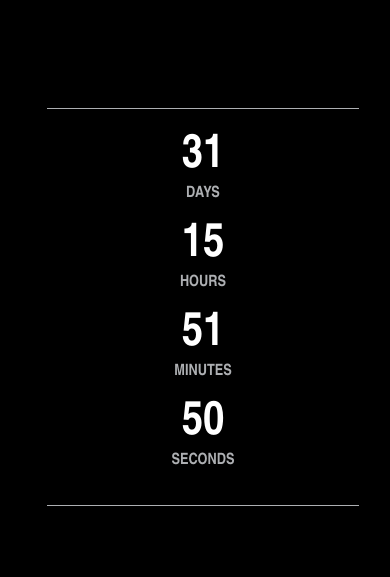
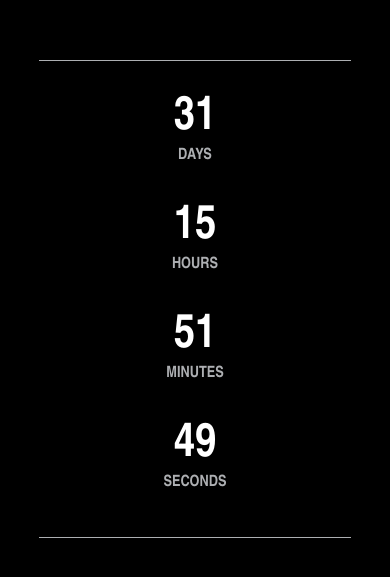
Before and after one commit to NovaProton/ourhouse, a plain HTML site: page index.html in a window 390 px wide. Shown: the part 123-700 px from the top of the page. Drawn offline with nearby package versions, Linux system fonts and the light colour scheme.

Commit message:
Update index.html

```diff
--- a/index.html
+++ b/index.html
@@ -1,14 +1,95 @@
 <!DOCTYPE html>
-<html lang="en" >
+<html lang="en">
 <head>
   <meta charset="UTF-8">
   <title>Counting down until freedom!</title>
-  <link rel="stylesheet" href="./style.css">
   <meta name="viewport" content="width=device-width, initial-scale=1.0" />
+  <style>
+  html {
+    box-sizing: border-box;
+  }
 
+  *, *:before, *:after {
+    box-sizing: inherit;
+  }
+
+  html,
+  body {
+    background-color: #000;
+    width: 100%;
+    height: 100%;
+    margin: 0;
+    padding: 0;
+  }
+
+  @keyframes celebrate {
+    from {
+      transform: scale(1);
+      text-shadow: 0 0 10px #FFD700;
+    }
+    to {
+      transform: scale(1.1);
+      text-shadow: 0 0 20px #FFD700, 0 0 30px #FF8C00;
+    }
+  }
+
+  ul#countdown {
+    position: relative;
+    top: 50%;
+    transform: translateY(-50%);
+    width: 90%;
+    max-width: 600px;
+    margin: 0 auto;
+    padding: 15px 0 20px 0;
+    color: #fff;
+    border: 1px solid #adafb2;
+    border-width: 1px 0;
+    overflow: hidden;
+    font-family: "Arial Narrow", Arial, sans-serif;
+    font-weight: bold;
+    list-style: none;
+  }
+
+  ul#countdown li {
+    margin: 0;
+    padding: 10px 0;
+    display: inline-block;
+    width: 25%;
+    font-size: 72px;
+    font-size: 6vw;
+    text-align: center;
+  }
+
+  ul#countdown li .label {
+    color: #adafb2;
+    font-size: 18px;
+    font-size: 1.5vw;
+    text-transform: uppercase;
+  }
+
+  /* Mobile styles - stacking the countdown elements vertically */
+  @media screen and (max-width: 768px) {
+    ul#countdown {
+      width: 80%;
+      padding: 20px 0;
+    }
+
+    ul#countdown li {
+      display: block;
+      width: 100%;
+      margin-bottom: 15px;
+      font-size: 48px;
+      font-size: 12vw;
+    }
+
+    ul#countdown li .label {
+      font-size: 16px;
+      font-size: 4vw;
+    }
+  }
+  </style>
 </head>
 <body>
-<!-- partial:index.partial.html -->
   <ul id="countdown">
     <li id="days">
       <div class="number">00</div>
@@ -27,9 +108,127 @@
       <div class="label">Seconds</div>
     </li>
   </ul>
-<!-- partial -->
-  <script src='//cdnjs.cloudflare.com/ajax/libs/jquery/2.1.3/jquery.min.js'></script>
-<script src='https://cdnjs.cloudflare.com/ajax/libs/jquery-easing/1.3/jquery.easing.min.js'></script><script  src="./script.js"></script>
 
+  <script src='https://cdnjs.cloudflare.com/ajax/libs/jquery/2.1.3/jquery.min.js'></script>
+  <script src='https://cdnjs.cloudflare.com/ajax/libs/jquery-easing/1.3/jquery.easing.min.js'></script>
+  <script>
+  /* --------------------------
+   * GLOBAL VARS
+   * -------------------------- */
+  // The date you want to count down to
+  var targetDate = new Date("2025/04/05 12:00:00");
+
+  // Other date related variables
+  var days;
+  var hrs;
+  var min;
+  var sec;
+
+  /* --------------------------
+   * ON DOCUMENT LOAD
+   * -------------------------- */
+  $(function() {
+     // Calculate time until launch date
+     timeToLaunch();
+    // Transition the current countdown from 0
+    numberTransition('#days .number', days, 1000, 'easeOutQuad');
+    numberTransition('#hours .number', hrs, 1000, 'easeOutQuad');
+    numberTransition('#minutes .number', min, 1000, 'easeOutQuad');
+    numberTransition('#seconds .number', sec, 1000, 'easeOutQuad');
+    // Begin Countdown
+    setTimeout(countDownTimer,1001);
+  });
+
+  /* --------------------------
+   * FIGURE OUT THE AMOUNT OF
+     TIME LEFT BEFORE LAUNCH
+   * -------------------------- */
+  function timeToLaunch(){
+      // Get the current date
+      var currentDate = new Date();
+
+      // Find the difference between dates
+      var diff = (targetDate - currentDate)/1000;
+
+      // If countdown has ended, return all zeros and set flag
+      if (diff <= 0) {
+          days = 0;
+          hrs = 0;
+          min = 0;
+          sec = 0;
+          return true; // Countdown has ended
+      }
+
+      // Otherwise calculate remaining time
+      diff = Math.floor(diff);
+
+      // Check number of days until target
+      days = Math.floor(diff/(24*60*60));
+      sec = diff - days * 24*60*60;
+
+      // Check number of hours until target
+      hrs = Math.floor(sec/(60*60));
+      sec = sec - hrs * 60*60;
+
+      // Check number of minutes until target
+      min = Math.floor(sec/(60));
+      sec = sec - min * 60;
+
+      return false; // Countdown still going
+  }
+
+  /* --------------------------
+   * DISPLAY THE CURRENT
+     COUNT TO LAUNCH
+   * -------------------------- */
+  function countDownTimer(){
+
+      // Figure out the time to launch
+      var isComplete = timeToLaunch();
+
+      if (isComplete) {
+          // Display celebration message
+          $("#countdown").html('<li id="freedom-message"><div class="number">FREEDOM AT LAST! 🎉</div></li>');
+
+          // Apply special styles to the celebration message
+          $("#freedom-message").css({
+              "font-size": "36px",
+              "color": "#FFD700", // Gold color
+              "text-align": "center",
+              "animation": "celebrate 1s infinite alternate"
+          });
+
+          // No need to continue checking
+          return;
+      } else {
+          // Write to countdown component
+          $( "#days .number" ).text(days);
+          $( "#hours .number" ).text(hrs);
+          $( "#minutes .number" ).text(min);
+          $( "#seconds .number" ).text(sec);
+
+          // Repeat the check every second
+          setTimeout(countDownTimer,1000);
+      }
+  }
+
+  /* --------------------------
+   * TRANSITION NUMBERS FROM 0
+     TO CURRENT TIME UNTIL LAUNCH
+   * -------------------------- */
+  function numberTransition(id, endPoint, transitionDuration, transitionEase){
+    // Transition numbers from 0 to the final number
+    $({numberCount: $(id).text()}).animate({numberCount: endPoint}, {
+        duration: transitionDuration,
+        easing:transitionEase,
+        step: function() {
+          $(id).text(Math.floor(this.numberCount));
+        },
+        complete: function() {
+          $(id).text(this.numberCount);
+        }
+     });
+  };
+  </script>
 </body>
 </html>
```
Lines whose indentation alone changed are shown as unchanged.
